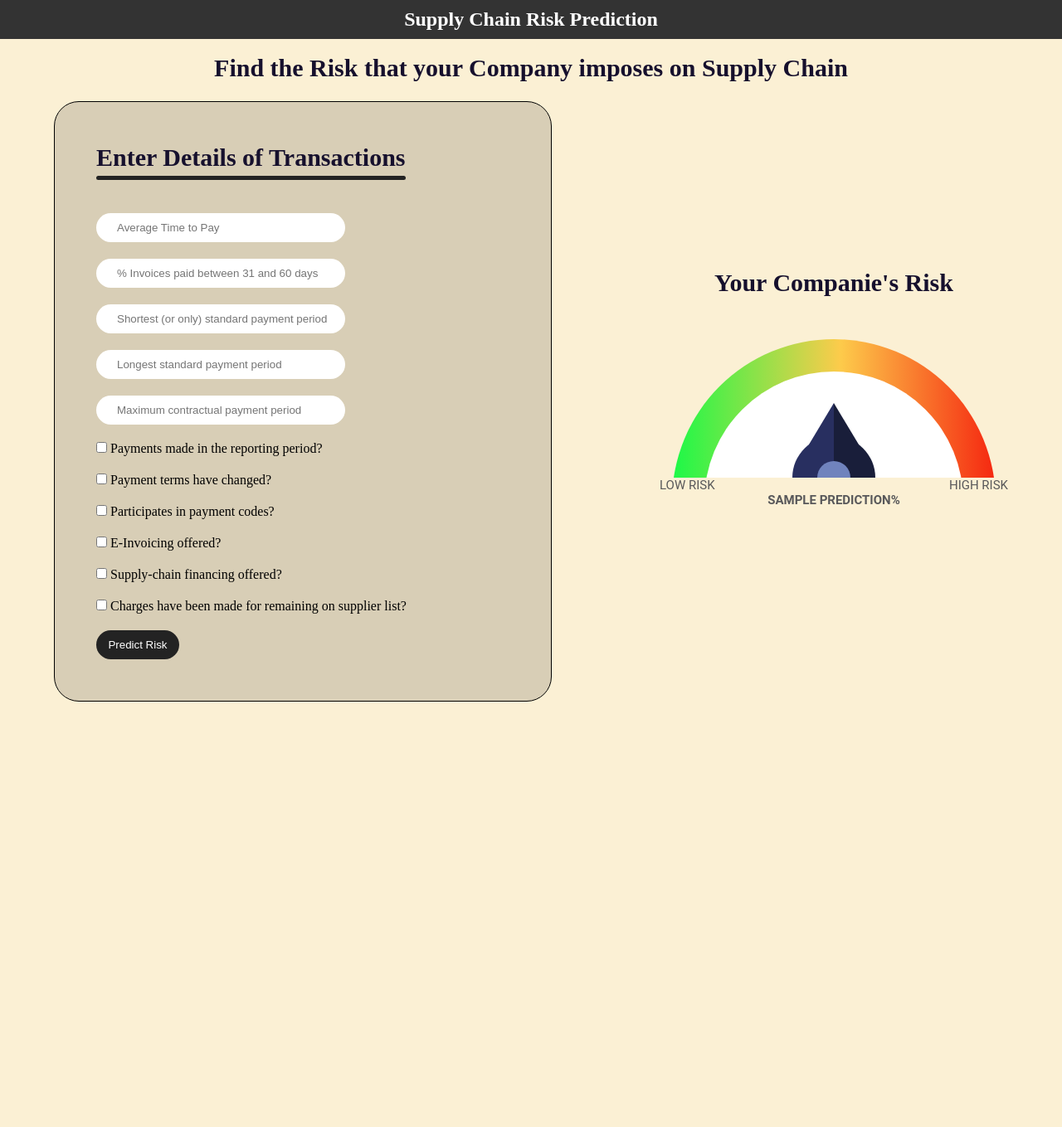
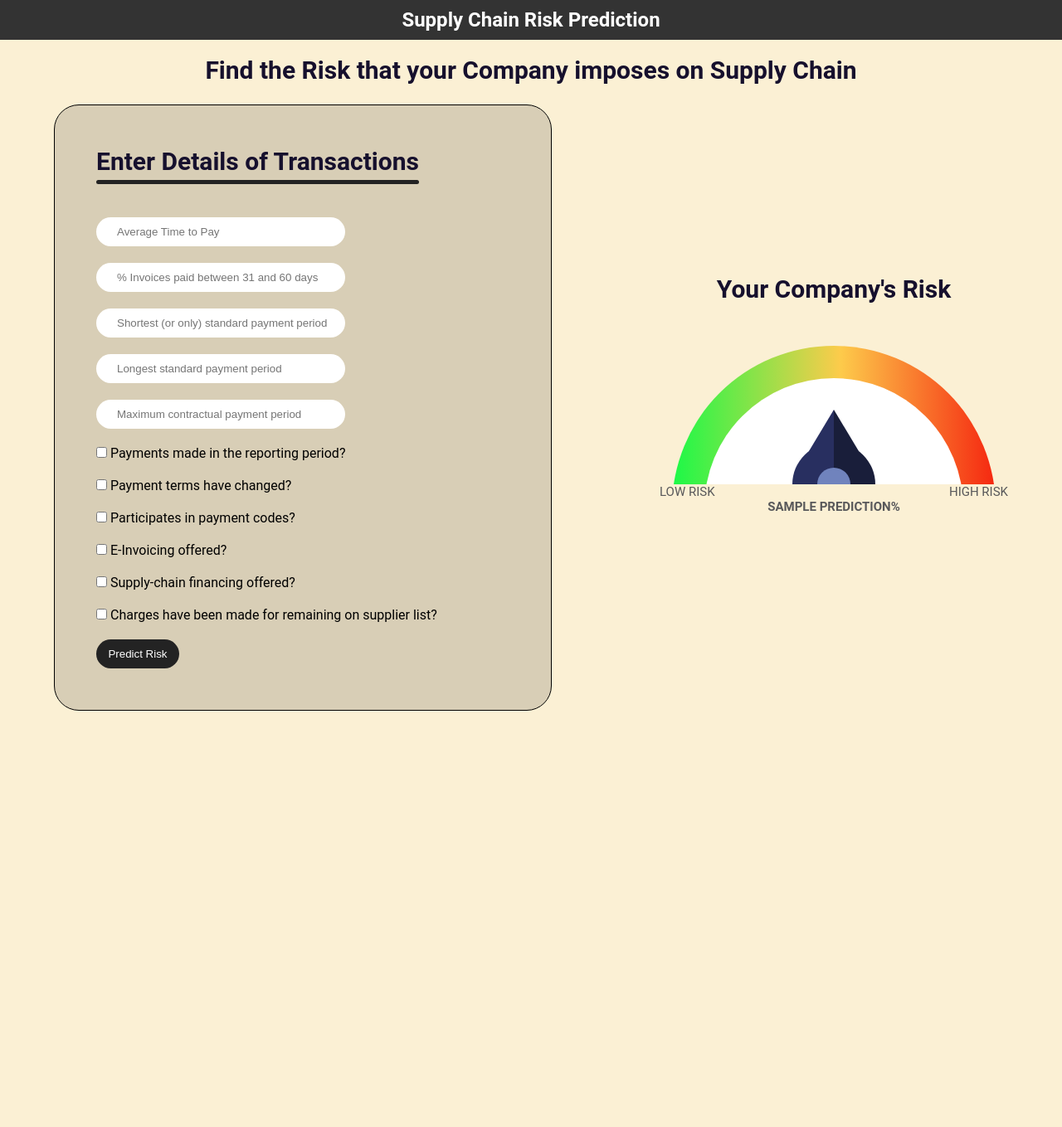
Before and after one commit to Lasya-t07/mini-proj, a Flask app: template website/templates/home.html in a window 1280 px wide; the page is wider, and only the part inside the window is pictured. Shown: that part at 83% size. Run offline with Flask 3, Linux system fonts and the light colour scheme; the template is opened without the code that fills it: most values are stand-ins (such as "Sample title", 1, 10 or a date in 2020); parts of the project's set-up code (start-up, migrations or seed data) failed here and were passed over.

```diff
--- a/website/static/css/style.css
+++ b/website/static/css/style.css
@@ -16,7 +16,7 @@
 }
 
 body{
-    font-family: 'Outfit';
+    font-family: 'Roboto', sans-serif;
     background-color: #fbf0d4;
 }
 
--- a/website/templates/home.html
+++ b/website/templates/home.html
@@ -52,7 +52,7 @@
             </button>
         </form>
         <div class="contact-right">
-            <h2>Your Companie's Risk</h2>
+            <h2>Your Company's Risk</h2>
             <div class="meter"></div>
             <div class="dashboard-meter__wrapper">
                   <meter id="risk-meter" class="dashboard-meter sr-only" min="0" max="100" value="50"></meter>
```
Also changed, not shown: 18 other files.
